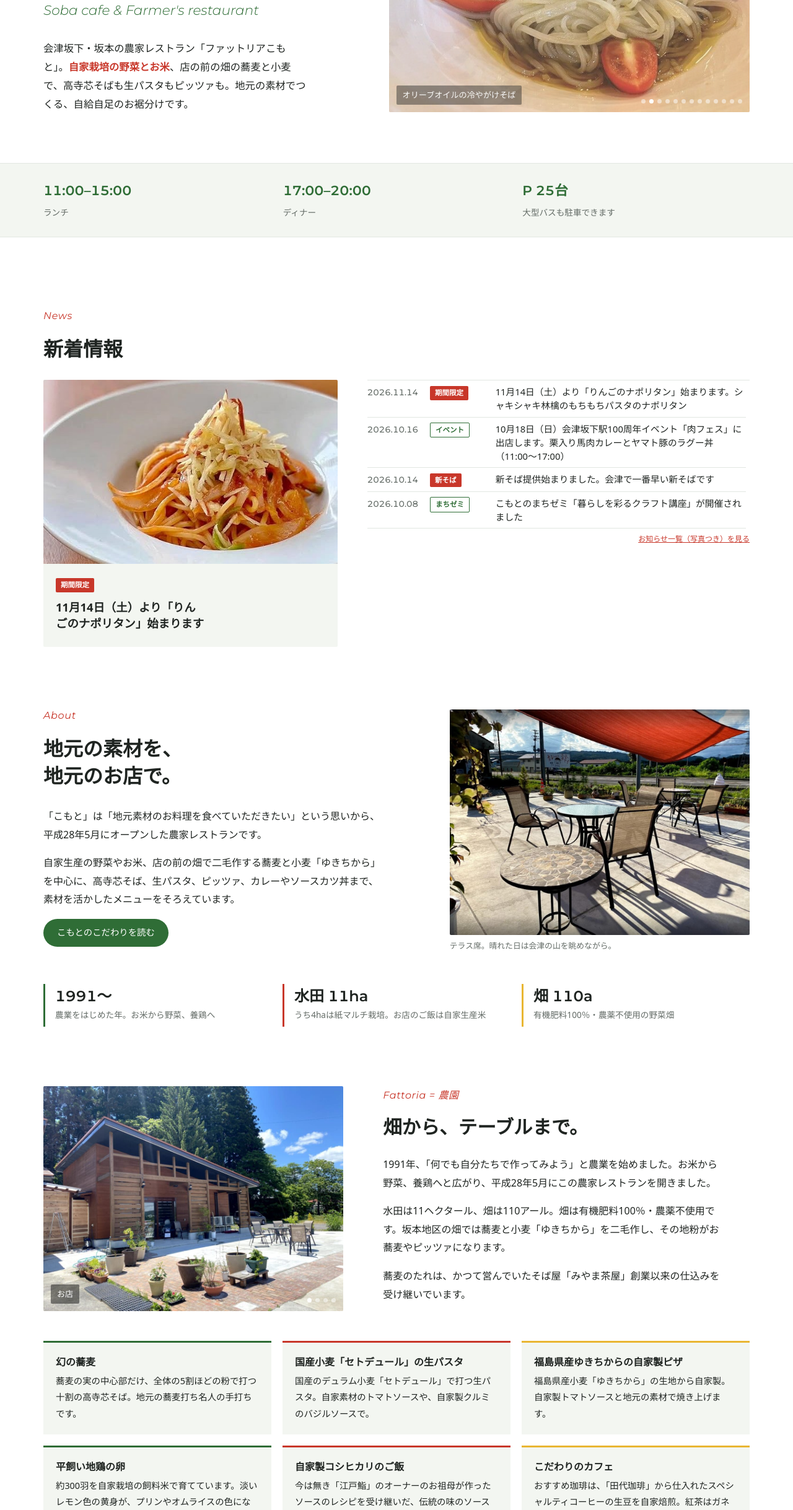
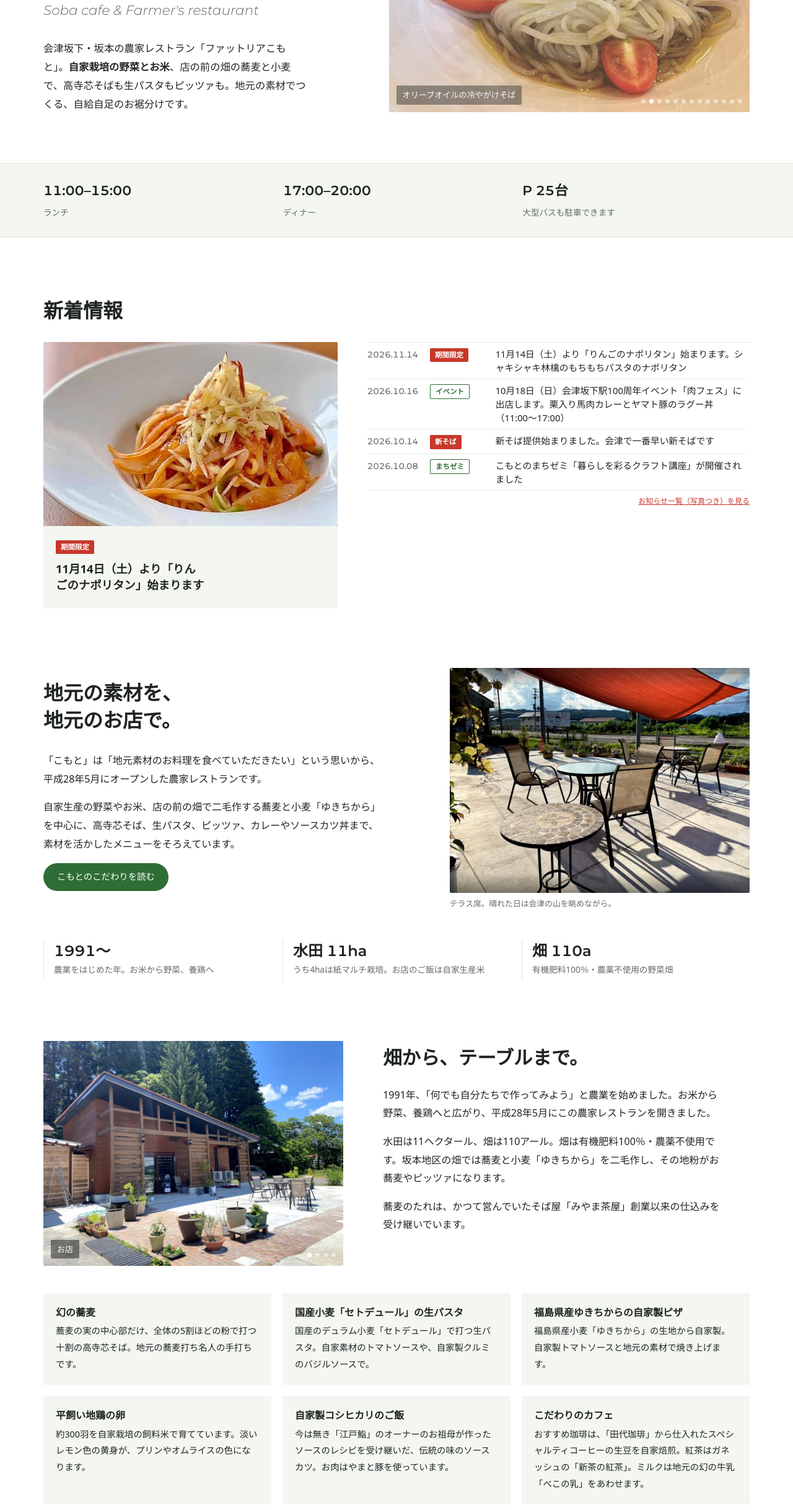
Before and after one commit to fattoriacomoto-rgb/fattoria-comoto, a plain HTML site: page index.html in a window 1280 px wide. Shown: the part 343-2780 px from the top of the page at 62% size. Drawn offline with Linux system fonts and the light colour scheme; a web font is replaced by a local one.

Commit message:
見た目の整理：見出し上の英語ラベル（About・News等）を削除、本文中の色付き文字と色分けの線を通常色に統一、メニューページの見出しを「メニュー」に
Co-Authored-By: Claude Opus 5.5 <noreply@anthropic.com>
Claude-Session: https://claude.ai/code/session_01PCQKWA7pXSmdQRccLXURp6

```diff
--- a/index.html
+++ b/index.html
@@ -30,7 +30,6 @@ a:focus-visible,button:focus-visible{outline:2px solid var(--tomato);outline-off
 .wrap{max-width:1180px;margin:0 auto;padding-inline:20px}
 h2,h3{text-wrap:balance;margin:0;line-height:1.4}
 .it{font-family:var(--f-logo);font-style:italic;font-weight:300}
-.kicker{font-family:var(--f-logo);font-style:italic;font-weight:400;color:var(--tomato);letter-spacing:.04em;font-size:1rem}
 
 header{padding-block:16px}
 header .wrap{display:flex;justify-content:space-between;align-items:center;gap:14px;flex-wrap:wrap}
@@ -52,9 +51,9 @@ header nav a:hover{color:var(--tomato)}
 
 .hero{display:grid;grid-template-columns:minmax(0,1fr) minmax(0,1.15fr);gap:clamp(24px,4vw,56px);align-items:center;padding-block:clamp(24px,5vw,56px) clamp(48px,7vw,80px)}
 .hero h1{font-family:var(--f-logo);font-style:italic;font-weight:200;font-size:clamp(3rem,9vw,6.4rem);line-height:.95;margin:0;letter-spacing:-.01em}
-.hero .sub{font-family:var(--f-logo);font-style:italic;font-weight:300;font-size:clamp(1.05rem,2vw,1.35rem);color:var(--basil);margin:.6em 0 1.2em}
+.hero .sub{font-family:var(--f-logo);font-style:italic;font-weight:300;font-size:clamp(1.05rem,2vw,1.35rem);color:var(--muted);margin:.6em 0 1.2em}
 .hero .lead{font-size:1.02rem;max-width:26em;margin:0}
-.hero .lead strong{color:var(--tomato);font-weight:700}
+.hero .lead strong{font-weight:700}
 .slides{position:relative;aspect-ratio:3/2;overflow:hidden;border-radius:2px;background:var(--tint)}
 .slide{position:absolute;inset:0;margin:0;opacity:0;transition:opacity 1.2s ease}
 .slide.on{opacity:1}
@@ -67,7 +66,7 @@ header nav a:hover{color:var(--tomato)}
 
 .ribbon{background:var(--tint);border-block:1px solid var(--line)}
 .ribbon .wrap{display:grid;grid-template-columns:repeat(3,minmax(0,1fr));gap:20px;padding-block:24px}
-.ribbon b{display:block;font-family:var(--f-logo);font-weight:600;font-size:1.35rem;color:var(--basil);font-variant-numeric:tabular-nums}
+.ribbon b{display:block;font-family:var(--f-logo);font-weight:600;font-size:1.35rem;color:var(--fg);font-variant-numeric:tabular-nums}
 .ribbon span{font-size:.85rem;color:var(--muted)}
 
 section{padding-block:clamp(56px,8vw,96px)}
@@ -110,9 +109,7 @@ section{padding-block:clamp(56px,8vw,96px)}
 .intro figure img{width:100%;display:block;border-radius:2px}
 .intro figcaption{font-size:.8rem;color:var(--muted);margin-top:6px}
 .facts{display:grid;grid-template-columns:repeat(3,minmax(0,1fr));gap:18px;margin-top:44px}
-.facts div{border-left:3px solid var(--basil);padding:4px 0 4px 16px}
-.facts div:nth-child(2){border-left-color:var(--tomato)}
-.facts div:nth-child(3){border-left-color:var(--yolk)}
+.facts div{border-left:1px solid var(--line);padding:4px 0 4px 16px}
 .facts b{display:block;font-family:var(--f-logo);font-weight:600;font-size:1.5rem;color:var(--fg);font-variant-numeric:tabular-nums;line-height:1.3}
 .facts span{font-size:.85rem;color:var(--muted)}
 
@@ -121,12 +118,7 @@ section{padding-block:clamp(56px,8vw,96px)}
 .story h2{font-size:clamp(1.4rem,2.8vw,1.9rem);margin:.2em 0 .8em}
 .story p{margin:0 0 1em;max-width:34em}
 .points{display:grid;grid-template-columns:repeat(3,minmax(0,1fr));gap:18px;margin-top:44px}
-.points article{background:var(--tint);padding:20px;border-top:3px solid var(--basil)}
-.points article:nth-child(2){border-top-color:var(--tomato)}
-.points article:nth-child(3){border-top-color:var(--yolk)}
-.points article:nth-child(4){border-top-color:var(--basil)}
-.points article:nth-child(5){border-top-color:var(--tomato)}
-.points article:nth-child(6){border-top-color:var(--yolk)}
+.points article{background:var(--tint);padding:20px}
 .points h3{font-size:1rem;margin-bottom:6px;word-break:keep-all;overflow-wrap:anywhere}
 .points p{margin:0;font-size:.9rem}
 
@@ -228,7 +220,7 @@ footer .it{font-size:1.1rem;color:var(--fg);display:block}
 
   <section id="news" class="news">
     <div class="wrap">
-      <div class="head"><div><p class="kicker">News</p><h2>新着情報</h2></div></div>
+      <div class="head"><div><h2>新着情報</h2></div></div>
       <div class="news-grid">
         <!-- 目玉のお知らせ。写真つきの最新のお知らせを入れます。写真・ラベル・文を差し替えて使います -->
         <a class="feature" href="news.html#n20261114">
@@ -269,7 +261,7 @@ footer .it{font-size:1.1rem;color:var(--fg);display:block}
     <div class="wrap">
       <div class="intro">
         <div>
-          <div class="head"><div><p class="kicker">About</p><h2>地元の素材を、<br>地元のお店で。</h2></div></div>
+          <div class="head"><div><h2>地元の素材を、<br>地元のお店で。</h2></div></div>
           <p>「こもと」は「地元素材のお料理を食べていただきたい」という思いから、平成28年5月にオープンした農家レストランです。</p>
           <p>自家生産の野菜やお米、店の前の畑で二毛作する蕎麦と小麦「ゆきちから」を中心に、高寺芯そば、生パスタ、ピッツァ、カレーやソースカツ丼まで、素材を活かしたメニューをそろえています。</p>
           <p><a class="kodawari-link" href="kodawari.html" style="display:inline-block;padding:9px 22px;border-radius:999px;background:var(--basil);color:var(--bg);text-decoration:none;font-size:.9rem">こもとのこだわりを読む</a></p>
@@ -298,7 +290,6 @@ footer .it{font-size:1.1rem;color:var(--fg);display:block}
           <div class="dots" aria-hidden="true"><span></span><span></span><span></span><span></span></div>
         </div>
         <div>
-          <p class="kicker">Fattoria = 農園</p>
           <h2>畑から、テーブルまで。</h2>
           <p>1991年、「何でも自分たちで作ってみよう」と農業を始めました。お米から野菜、養鶏へと広がり、平成28年5月にこの農家レストランを開きました。</p>
           <p>水田は11ヘクタール、畑は110アール。畑は有機肥料100％・農薬不使用です。坂本地区の畑では蕎麦と小麦「ゆきちから」を二毛作し、その地粉がお蕎麦やピッツァになります。</p>
@@ -318,7 +309,7 @@ footer .it{font-size:1.1rem;color:var(--fg);display:block}
 
   <section id="menu-teaser" class="teaser">
     <div class="wrap">
-      <div class="head"><div><p class="kicker">Menu</p><h2>高寺芯そばと、人気のトマトパスタ</h2></div><a class="btn-menu" href="menu.html">メニューを見る</a></div>
+      <div class="head"><div><h2>高寺芯そばと、人気のトマトパスタ</h2></div><a class="btn-menu" href="menu.html">メニューを見る</a></div>
       <div class="teaser-grid">
         <a href="menu.html#soba"><img src="images/soba-zaru.jpg" alt=""><span>高寺芯そば</span></a>
         <a href="menu.html#pasta"><img src="images/pasta-tomato-veg.jpg" alt=""><span>トマトパスタ</span></a>
@@ -331,7 +322,6 @@ footer .it{font-size:1.1rem;color:var(--fg);display:block}
   <section id="visit" class="visit">
     <div class="wrap grid">
       <div>
-        <p class="kicker">Visit</p>
         <h2 style="font-size:clamp(1.5rem,3vw,2rem);margin-bottom:18px">店舗案内・アクセス</h2>
         <dl class="rows">
           <dt>住所</dt><dd>〒969-6586 福島県河沼郡会津坂下町坂本糠塚乙1144</dd>
@@ -361,7 +351,6 @@ footer .it{font-size:1.1rem;color:var(--fg);display:block}
   <section id="contact" class="contact">
     <div class="wrap contact-box">
       <div>
-        <p class="kicker">Contact</p>
         <h2>お問い合わせ</h2>
         <p>ご予約、団体・貸切のご相談、取材のご依頼など、お気軽にメールでお問い合わせください。</p>
       </div>
```
Also changed, not shown: calendar.html (+0 -2 lines), kodawari.html (+1 -3 lines), menu.html (+3 -5 lines), news.html (+0 -2 lines).
